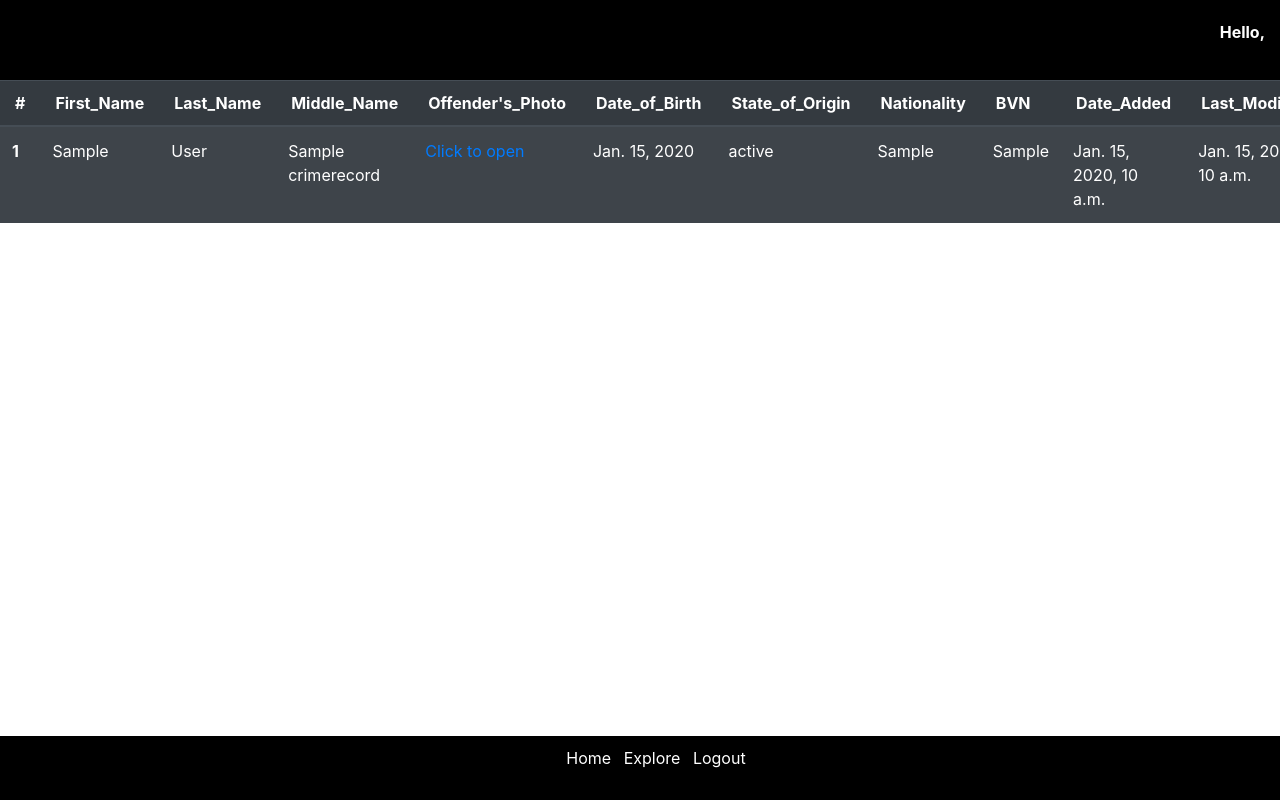
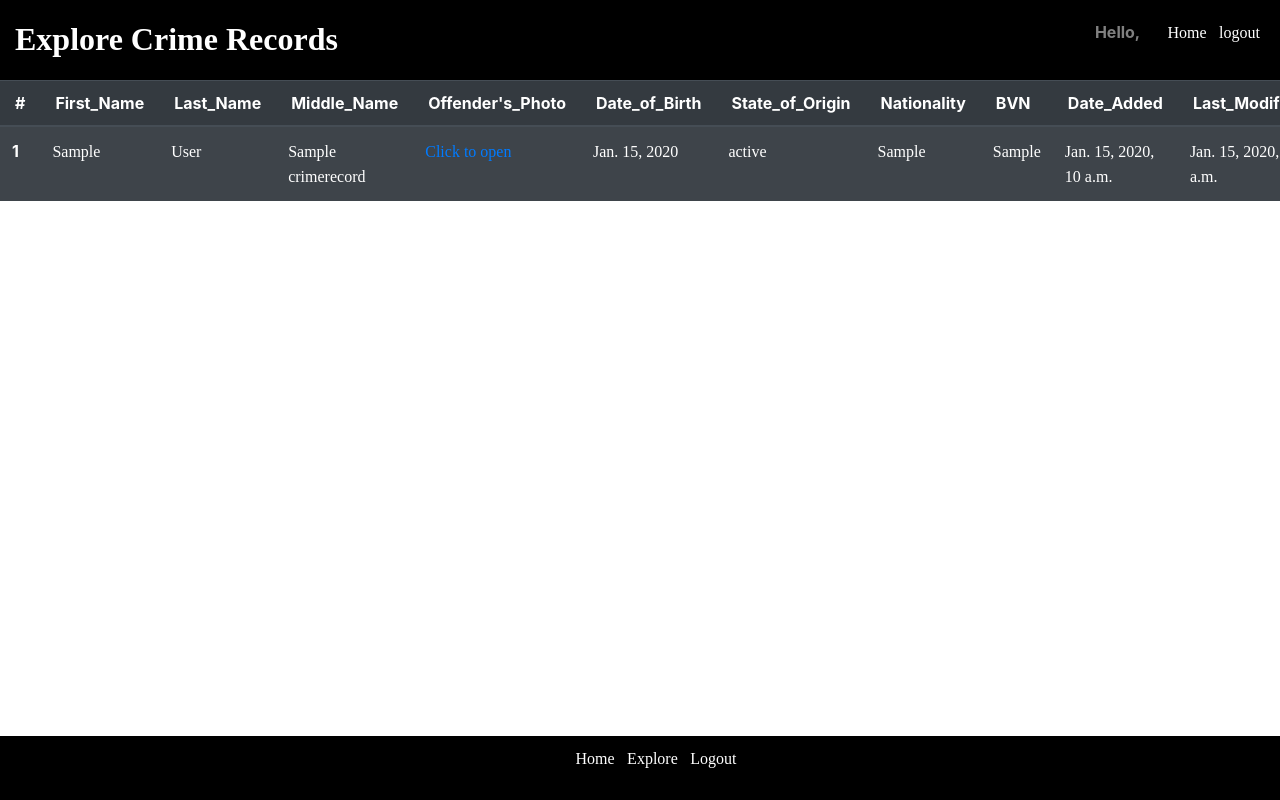
Before and after one commit to Imuhammed24/crimeSystem, a Django app: page /crimes/ in a window 1280 px wide. Run offline with Django 3.2, Linux system fonts and the light colour scheme; tables that the repository leaves empty hold one stand-in row (values such as "Sample post"); some libraries are stand-ins or nearby versions.

Commit message:
working on detail view for records

```diff
--- a/account/templates/footer.html
+++ b/account/templates/footer.html
@@ -1,6 +1,6 @@
 {% load static %}
 
-<footer id="site-footer" {% if section == 'explore' %}style="border-radius: unset"{% endif %}>
+<footer id="site-footer" {% if section == 'explore' or section == 'search' %}style="border-radius: unset"{% endif %}>
     <center>
         <ul class="align-items-center">
             <li class="list-unstyled d-inline mr-2 text-white"><a {% if request.user.is_authenticated %} href="{% url 'account:home' %}" {% else%} href="/" {% endif %} class="text-white">Home</a></li>
--- a/account/templates/header.html
+++ b/account/templates/header.html
@@ -1,8 +1,14 @@
 {% load static %}
 
-<header id="site-header" {% if section == 'explore' %}style="border-radius: unset"{% endif %}>
+<header id="site-header" {% if section == 'explore' or section == 'search' or section == 'detail' %}style="border-radius: unset"{% endif %}>
+    {% if section == 'explore' %}
+    <h2 class="d-inline font-weight-bold">Explore Crime Records</h2>
+    {% else %}
+    <h2 class="d-inline font-weight-bold">Crime Record System</h2>
+    {% endif %}
     <ul id="nav-bar-ul" class="m-0">
-        <li class="list-unstyled d-inline font-weight-bold">Hello, {{request.user.username.title}}</li>
-<!--        <li class="list-unstyled d-inline"><a href="" class="text-white">logout</a></li>-->
+        <li class="list-unstyled d-inline font-weight-bold text-white-50 mr-4">Hello, {{request.user.username.title}}</li>
+        <li class="list-unstyled d-inline mr-2"><a {% if request.user.is_authenticated %} href="{% url 'account:home' %}" {% else%} href="/" {% endif %} class="text-white">Home</a></li>
+        <li class="list-unstyled d-inline"><a href="" class="text-white">logout</a></li>
     </ul>
 </header>
--- /dev/null
+++ b/crime_records/templates/crime_records/explore-all.html
@@ -0,0 +1,14 @@
+{% extends 'base.html' %}
+{% load static %}
+
+{% block html_body_content %}
+
+{% include 'header.html' %}
+<section class="d-block overflow-hidden">
+    <div class="content-div-explore">
+        {% include 'crime_records/list.html' %}
+    </div>
+</section>
+{% include 'footer.html' %}
+
+{% endblock %}
--- a/crime_records/templates/crime_records/list.html
+++ b/crime_records/templates/crime_records/list.html
@@ -1,12 +1,5 @@
-{% extends 'base.html' %}
 {% load static %}
-
-{% block html_body_content %}
-
-{% include 'header.html' %}
-<section class="d-block overflow-hidden">
-    <div class="content-div-explore">
-        <table id="record-table" class="table table-striped table-dark">
+<table id="record-table" class="table table-striped table-dark">
           <thead>
             <tr>
               <th scope="col">#</th>
@@ -28,24 +21,32 @@
             {% for record in records %}
             <tr>
               <th scope="row">{{ forloop.counter }}</th>
-              <td>{{record.first_name}}</td>
-              <td>{{record.last_name}}</td>
-              <td>{{record.middle_name}}</td>
+              <td><a href="{% url 'crime_records:crime_detail' record.id %}" class="text-white">{{record.first_name}}</a></td>
+              <td><a href="{% url 'crime_records:crime_detail' record.id %}" class="text-white">{{record.last_name}}</a></td>
+              <td><a href="{% url 'crime_records:crime_detail' record.id %}" class="text-white">{{record.middle_name}}</a></td>
               <td><a class="text-primary" href="{{record.passport.url}}">Click to open</a></td>
-              <td>{{record.date_of_birth}}</td>
-              <td>{{record.state_of_origin}}</td>
-              <td>{{record.nationality}}</td>
-              <td>{{record.BVN|truncatewords:5}}</td>
-              <td>{{record.created}}</td>
-              <td>{{record.modified}}</td>
+              <td><a href="{% url 'crime_records:crime_detail' record.id %}" class="text-white">{{record.date_of_birth}}</a></td>
+              <td><a href="{% url 'crime_records:crime_detail' record.id %}" class="text-white">{{record.state_of_origin}}</a></td>
+              <td><a href="{% url 'crime_records:crime_detail' record.id %}" class="text-white">{{record.nationality}}</a></td>
+              <td><a href="{% url 'crime_records:crime_detail' record.id %}" class="text-white">{{record.BVN}}</a></td>
+              <td><a href="{% url 'crime_records:crime_detail' record.id %}" class="text-white">{{record.created}}</a></td>
+              <td><a href="{% url 'crime_records:crime_detail' record.id %}" class="text-white">{{record.modified}}</a></td>
               <td><a class="btn btn-primary" >edit</a></td>
-              <td><a class="btn btn-danger">delete</a></td>
-            </tr>
-            {% endfor %}
+              <td><a onclick="confirm('Do you want to delete this record?')" class="btn btn-danger">delete</a></td>
+              {% empty %}
+              <td colspan="13" align="center"><h2>No record</h2></td>
+              </tr>
+              {% endfor %}
           </tbody>
         </table>
-    </div>
-</section>
-{% include 'footer.html' %}
 
-{% endblock %}
+        {% if records.count < 1 %}
+        {% if section == 'search' %}
+          <form id="search-form" action="{% url 'searches:search_view' %}">
+            <input id="search-bar" placeholder="Search..." type="search" name="q">
+            <small class="text-muted d-block">You can search by name, date, bvn, or description</small>
+            <br>
+            <button class="btn btn-primary" type="submit">Search</button>
+        </form>
+          {% endif %}
+        {% endif %}
--- a/crime_records/urls.py
+++ b/crime_records/urls.py
@@ -1,6 +1,7 @@
 from django.urls import path
-from .views import crime_list_view
+from .views import crime_list_view, crime_detail_view
 
 urlpatterns = [
-    path('', crime_list_view, name='crime_list')
+    path('', crime_list_view, name='crime_list'),
+    path('<record_id>/', crime_detail_view, name='crime_detail'),
 ]
--- a/crime_records/views.py
+++ b/crime_records/views.py
@@ -9,4 +9,14 @@
         'html_title': 'EXPLORE RECORDS',
         'section': 'explore',
     }
-    return render(request, 'crime_records/list.html', context)
+    return render(request, 'crime_records/explore-all.html', context)
+
+
+def crime_detail_view(request, record_id):
+    record = CrimeRecord.objects.get(id=record_id)
+    context = {
+        'record': record,
+        'html_title': 'RECORD DEATIL VIEW',
+        'section': 'detail',
+    }
+    return render(request, 'crime_records/record/detail.html', context)
--- a/crime_system/urls.py
+++ b/crime_system/urls.py
@@ -1,3 +1,4 @@
+from django.conf import settings
 from django.contrib import admin
 from django.urls import path, include
 from .views import index_view
@@ -9,3 +10,9 @@
     path('crimes/', include(('crime_records.urls', 'crime_records'), namespace='crime_records')),
     path('search/', include(('searches.urls', 'searches'), namespace='searches')),
 ]
+
+if settings.DEBUG:
+    from django.conf.urls.static import static
+
+    urlpatterns += static(settings.STATIC_URL, document_root=settings.STATIC_ROOT)
+    urlpatterns += static(settings.MEDIA_URL, document_root=settings.MEDIA_ROOT)
--- a/searches/views.py
+++ b/searches/views.py
@@ -13,6 +13,10 @@
         SearchQuery.objects.create(user=user, query=query)
         queryset = CrimeRecord.objects.search(query=query)
 
-        context = {'queryset': queryset, 'query': query,}
+        context = {
+            'queryset': queryset,
+            'query': query,
+            'section': 'search'
+                   }
 
     return render(request, 'searches/view.html', context)
--- a/static/css/style.css
+++ b/static/css/style.css
@@ -1,8 +1,12 @@
+h1,h2,h3,h4,h5,h6,p,a,small{
+    font-family: kanit;
+}
+
 #site-header{
     height: 10vh;
     background-color: black;
     color: white;
-    padding: 20px 10px;
+    padding: 20px 15px;
     overflow: hidden;
     border-radius: 0 0 0 50px;
 }
--- a/templates/base.html
+++ b/templates/base.html
@@ -9,7 +9,7 @@
     <!--    styles-->
     <link href="{% static 'bootstrap/bootstrap.min.css' %}" rel="stylesheet">
     <link href="{% static 'css/style.css' %}" rel="stylesheet">
-    <!--    <link href="https://fonts.googleapis.com/css?family=Kanit&display=swap" rel="stylesheet">-->
+<!--    <link href="https://fonts.googleapis.com/css?family=Kanit&display=swap" rel="stylesheet">-->
 
     <!--    scripts-->
     <script src="{% static 'jquery/jquery-3.3.1.slim.min.js' %}" type="text/javascript"></script>
```
Also changed, not shown: other parts of static/css/style.css (+32 -1 lines), crime_records/templates/crime_records/record/detail.html (added, +30 -0 lines), searches/templates/searches/view.html (+8 -6 lines), crime_records/templates/crime_records/record/edit.html (added).
